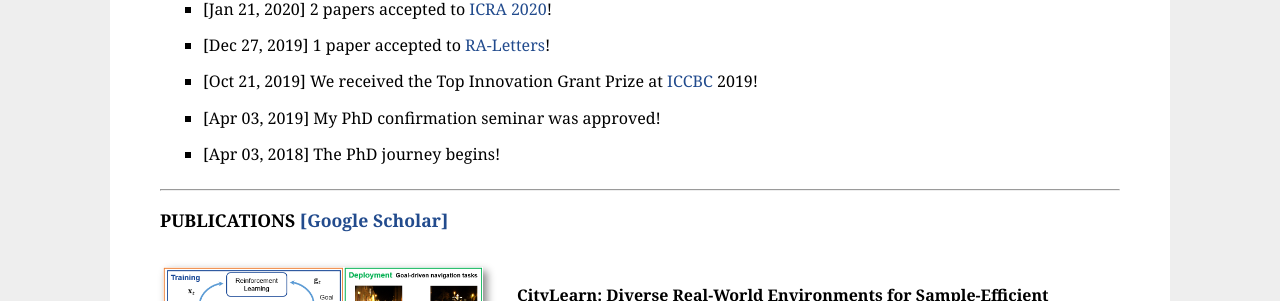
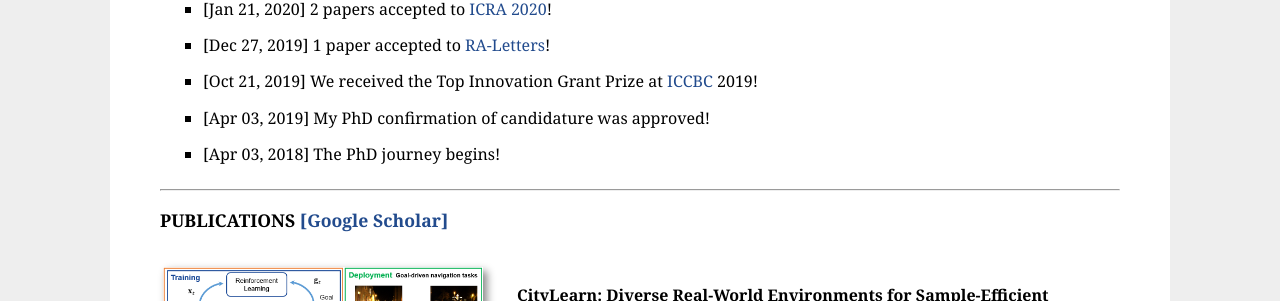
Before and after one commit to mchancan/mchancan.github.io, a Jekyll site: the page built from index.html, in a window 1280 px wide. Shown: the part 413-714 px from the top of the page. Built offline with Jekyll 4.4.1, drawn with Linux system fonts in a browser that asks for light colours.

Commit message:
Update index.html

```diff
--- a/index.html
+++ b/index.html
@@ -40,7 +40,7 @@ title: MV
 	[Oct 21, 2019] We received the Top Innovation Grant Prize at <a href="https://contest.cbicr.org/en/">ICCBC</a> 2019! </br>
 </li>
 <li>
-	[Apr 03, 2019] My PhD confirmation seminar was approved! </br>
+	[Apr 03, 2019] My PhD confirmation of candidature was approved! </br>
 </li>
 <li>
 	[Apr 03, 2018] The PhD journey begins! </br>
```
